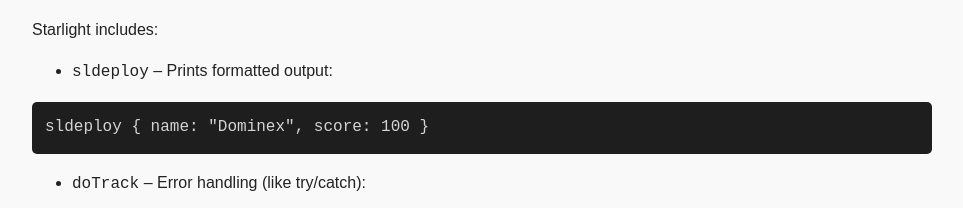
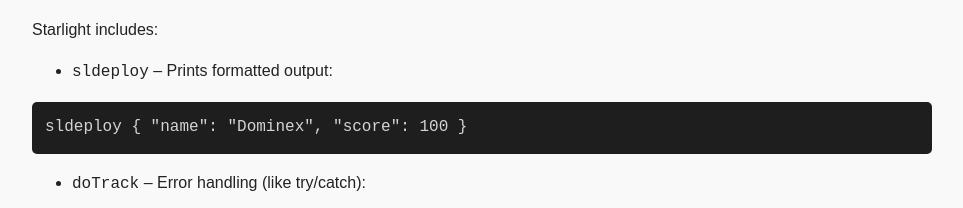
Before and after one commit to developerdominex/learning-starlight, a plain HTML site: page index.html in a window 1280 px wide. Shown: the part 2394-2602 px from the top of the page, without its empty margins (158-1121 px from the left). Drawn offline with Linux system fonts and the light colour scheme.

Commit message:
Update index.html

```diff
--- a/index.html
+++ b/index.html
@@ -138,7 +138,7 @@ while x > 0 {
     <ul>
       <li><code>sldeploy</code> – Prints formatted output:</li>
     </ul>
-    <pre><code>sldeploy { name: "Dominex", score: 100 }</code></pre>
+    <pre><code>sldeploy { "name": "Dominex", "score": 100 }</code></pre>
     <ul>
       <li><code>doTrack</code> – Error handling (like try/catch):</li>
     </ul>
```
